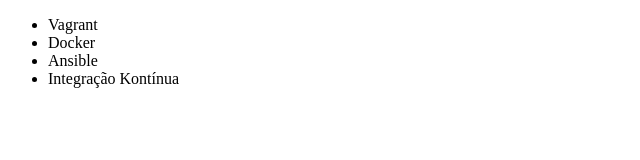
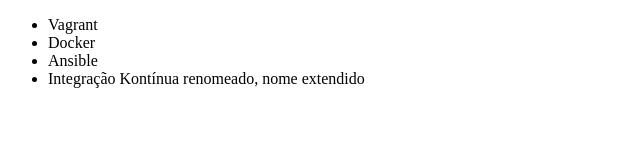
Before and after one commit to dredesigner/aluratestando, a plain HTML site: page index.html in a window 1280 px wide. Shown: the whole page, without its empty margins (0-640 px from the left). Drawn offline with Linux system fonts and the light colour scheme.

Commit message:
renomeado o ultimo link

```diff
--- a/index.html
+++ b/index.html
@@ -9,7 +9,7 @@
         <li>Vagrant</li>
         <li>Docker</li>
         <li>Ansible</li>
-        <li>Integração Kontínua</li>
+        <li>Integração Kontínua renomeado, nome extendido</li>
     </ul>
 </body>
 </html>
```
